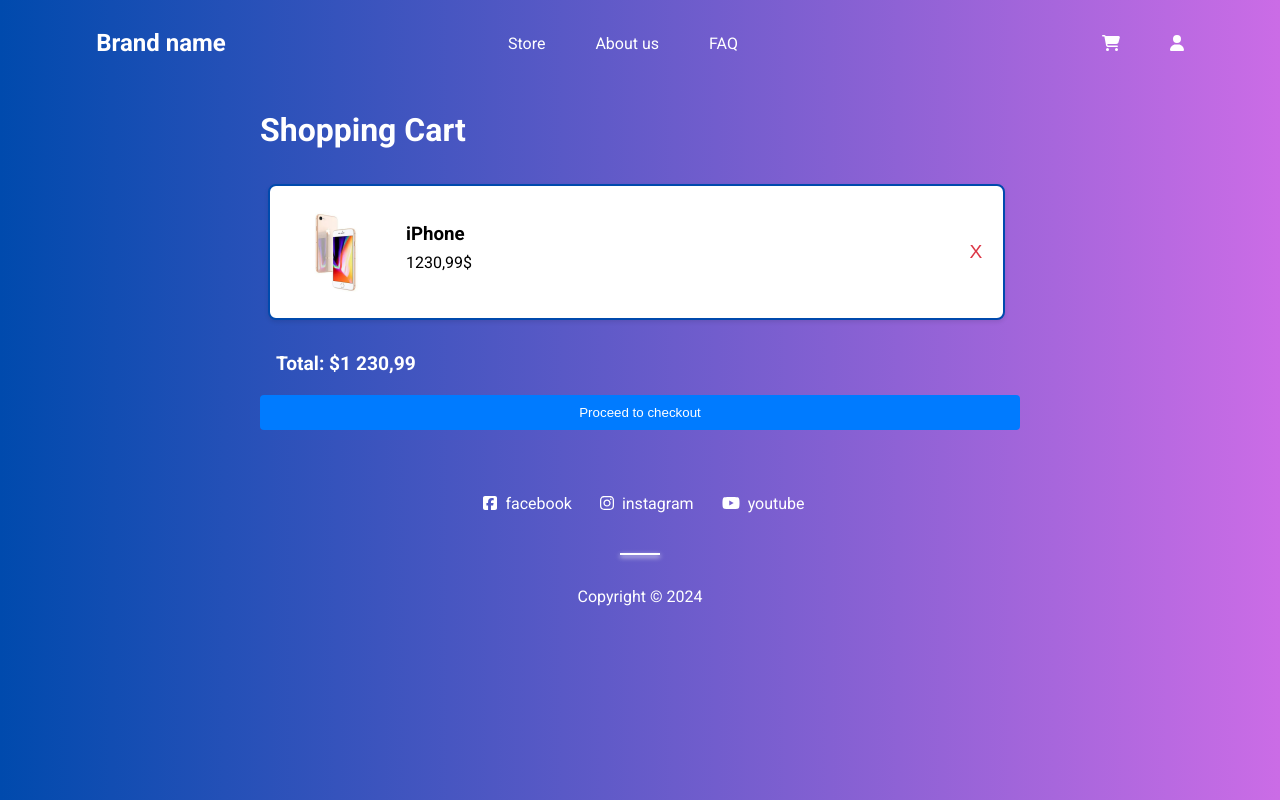
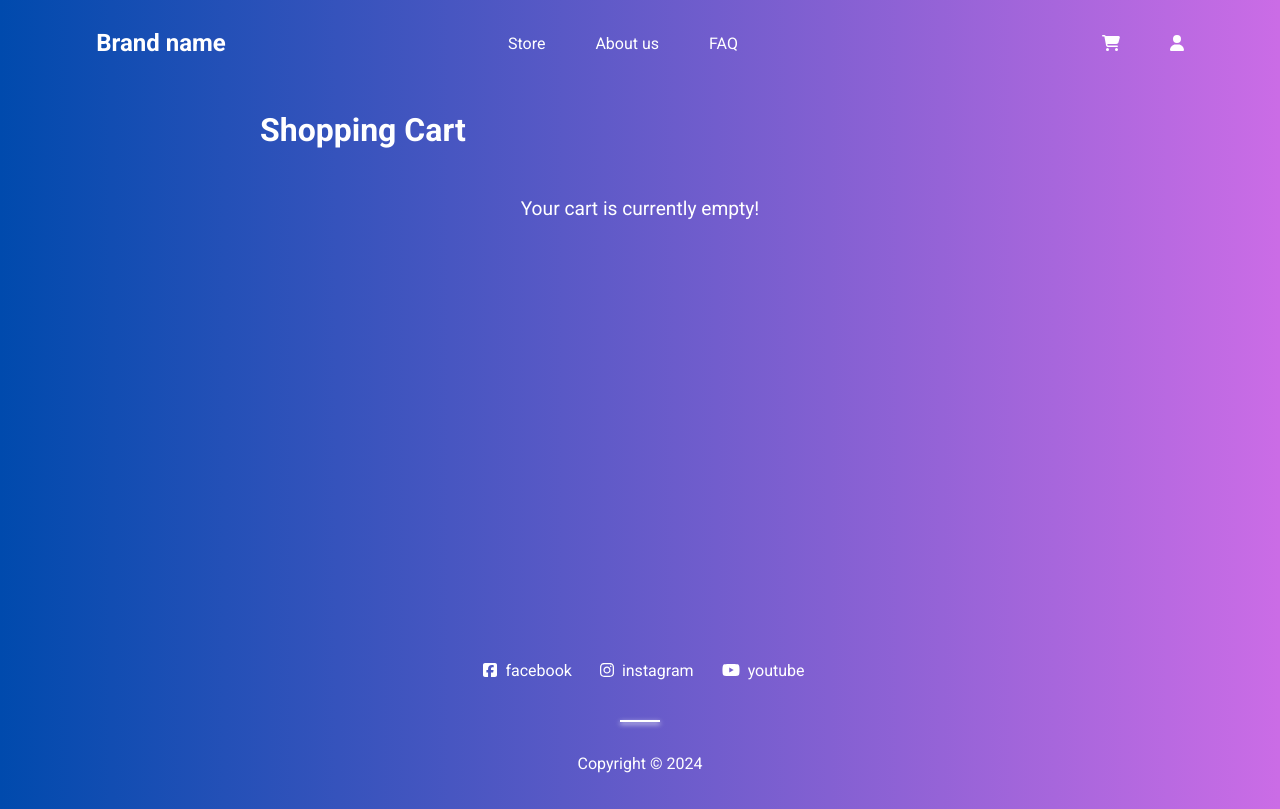
Before and after one commit to VictoriyaK19/online-store, a Vue app: page /mycart in a window 1280 px wide. Built offline with nearby package versions, Linux system fonts and the light colour scheme.

Commit message:
adding quantity in cart and fixing mutations ang getters

```diff
--- a/src/pages/user/MyCart.vue
+++ b/src/pages/user/MyCart.vue
@@ -11,6 +11,9 @@
         <div class="product-details">
           <h3>{{ product.name }}</h3>
           <p>{{ product.price }}</p>
+          <p>Quantity: {{ product.quantity }}</p>
+          <button @click="decreaseQuantity(product)">-</button>
+          <button @click="addToCart(product)">+</button>
         </div>
         <button class="remove-button" @click="removeFromCart(product)">
           X
@@ -33,9 +36,15 @@ export default {
     }
   },
   methods: {
+    addToCart(product) {
+      this.$store.commit('addToCart', product);
+    },
     removeFromCart(product) {
       this.$store.commit('removeFromCart', product);
     },
+    decreaseQuantity(product) {
+      this.$store.commit('decreaseQuantity', product);
+    }
   },
 };
 </script>
--- a/src/store/index.js
+++ b/src/store/index.js
@@ -4,37 +4,42 @@ const store = createStore({
   state() {
     return {
       user: null,
-      cart: [
-        // { id: "124", name: "iPhone", price: "1230,99$", image: "product2.png" },
-        {
-          id: "124",
-          name: "iPhone",
-          price: "1230,99$",
-          image: "product2.png",
-          quantity: 1,
-        },
-      ],
+      cart: [],
     };
   },
   mutations: {
     addToCart(state, product) {
-      state.cart.push(product);
+      const existingProduct = state.cart.find(p => p.id === product.id);
+      if (existingProduct) {
+        existingProduct.quantity++;
+      } else {
+        state.cart.push({ ...product, quantity: 1 });
+      }
     },
     removeFromCart(state, product) {
       state.cart = state.cart.filter(p => p.id !== product.id);
+    },
+    decreaseQuantity(state, product) {
+      const existingProduct = state.cart.find(p => p.id === product.id);
+      if (existingProduct.quantity === 1) {
+        state.cart = state.cart.filter(p => p.id !== product.id);
+      } else {
+        existingProduct.quantity--;
+      }
     }
   },
   getters: {
     totalCart(state) {
       const total = state.cart.reduce(
-        (total, product) => total + parseFloat(product.price.replace(",", ".")),
+        (total, product) => total + (parseFloat(product.price.replace(",", ".")) * product.quantity),
         0
       );
       const formattedTotal = total.toFixed(2);
       const parts = formattedTotal.split(".");
       const integerPart = parts[0].replace(/\B(?=(\d{3})+(?!\d))/g, " ");
-      return integerPart + "," + parts[1];
+      return integerPart + ", " + parts[1];
     },
+
   },
 });
 
```
